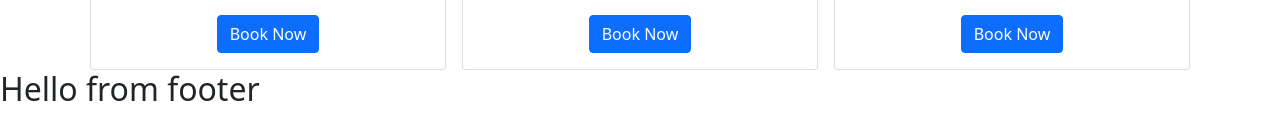
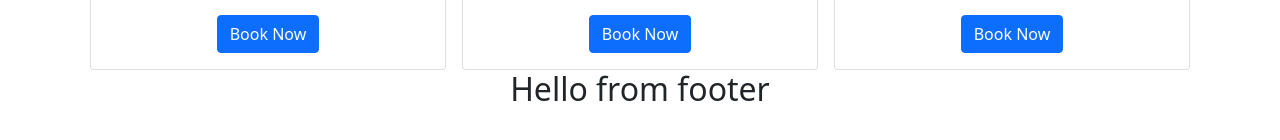
Before and after one commit to MdSajidulAlam/unitreat-A10, a React (Create React App) app: page / in a window 1280 px wide. Shown: the part 1616-1756 px from the top of the page. Before the commit the page ends 1733 px from the top, so only its background shows below. Built offline with nearby package versions, Linux system fonts and the light colour scheme; no server answers.

Commit message:
Footer component added

```diff
--- a/src/Pages/Blogs/Blogs.js
+++ b/src/Pages/Blogs/Blogs.js
@@ -1,8 +1,10 @@
 import React from 'react';
 import { Accordion } from 'react-bootstrap';
+import Footer from '../Shared/Footer/Footer';
 
 const Blogs = () => {
     return (
+        <div>
             <Accordion className='w-50 mx-auto mt-5'>
                 <Accordion.Item eventKey="0">
                     <Accordion.Header>Accordion Item #1</Accordion.Header>
@@ -29,6 +31,8 @@ const Blogs = () => {
                     </Accordion.Body>
                 </Accordion.Item>
             </Accordion>
+            <Footer></Footer>
+        </div>
     );
 };
 
--- /dev/null
+++ b/src/Pages/Shared/Footer/Footer.css
@@ -0,0 +1,5 @@
+footer {
+    position: relative;
+    height: 200px;
+    margin-top: -200px;
+}
--- a/src/Pages/Shared/Footer/Footer.js
+++ b/src/Pages/Shared/Footer/Footer.js
@@ -1,8 +1,9 @@
 import React from 'react';
+import './Footer.css'
 
 const Footer = () => {
     return (
-        <footer>
+        <footer className='w-100 text-center container my-auto'>
             <h2>Hello from footer</h2>
         </footer>
     );
```
Lines whose indentation alone changed are shown as unchanged.
